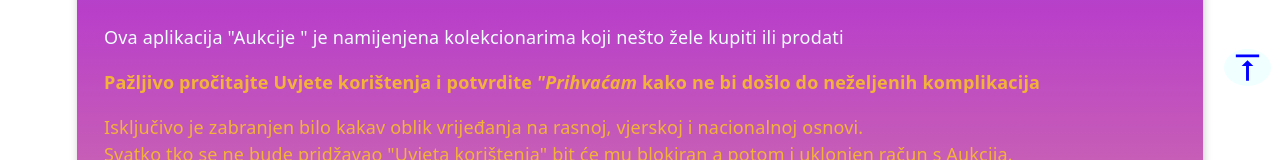
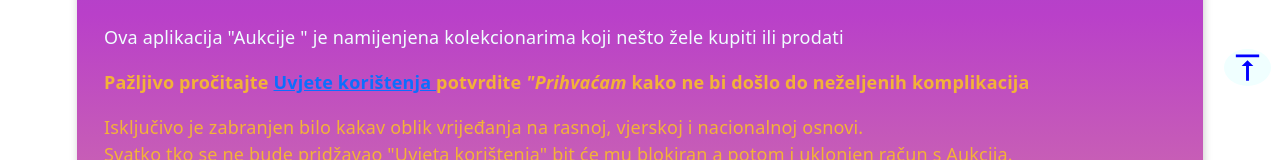
Before and after one commit to androwebgraphic/Aukcije, a React (Vite) app: page / in a window 1280 px wide. Shown: the part 710-870 px from the top of the page. Built offline with nearby package versions, Linux system fonts and the light colour scheme.

Commit message:
izmjena animacije i  dodan link u Home na  Uvjeti

```diff
--- a/src/components/MenHighFive.jsx
+++ b/src/components/MenHighFive.jsx
@@ -5,7 +5,7 @@ const MenHighFive = () => {
   autoplay
   loop
   src="../assets/lottiefiles.MenhighFive.json"
-  style={{ height: '300px', width: '300px' }}
+  // style={{ height: '300px', width: '300px' }}
 />
 }
 export default MenHighFive
--- a/src/pages/Home.jsx
+++ b/src/pages/Home.jsx
@@ -2,12 +2,17 @@ import { Container } from "react-bootstrap";
 import { APP_NAME } from "../constants";
 import MenHighFive from '../assets/lottiefiles/Men High Five.json';
 import { DotLottieReact } from '@lottiefiles/dotlottie-react';
-import {Player}  from "@lottiefiles/react-lottie-player"
+import { Link } from "react-router-dom";
 import ControlledCarousel from "../components/ControlledCarousel";
 import Heading from "../components/UI/Heading";
 
 
+
+
+
+
 export default function Home() {
+
   return (
     <>
         <ControlledCarousel></ControlledCarousel>
@@ -17,7 +22,7 @@ export default function Home() {
      <Heading as='h1' className="display-4"> O nama</Heading>
                 <p>Ova aplikacija "{APP_NAME}" je namijenjena kolekcionarima  koji nešto žele kupiti ili prodati</p>
 
-          <p className='warn'><strong>Pažljivo pročitajte Uvjete korištenja i potvrdite <cite>"Prihvaćam</cite> kako ne bi došlo do neželjenih komplikacija</strong></p>
+          <p className='warn'><strong>Pažljivo pročitajte <Link to="/Uvjeti"> Uvjete korištenja </Link> potvrdite <cite>"Prihvaćam</cite> kako ne bi došlo do neželjenih komplikacija</strong></p>
 
           <p className='warn'>Isključivo je zabranjen bilo kakav oblik vrijeđanja na rasnoj, vjerskoj i nacionalnoj osnovi.<br></br>
             Svatko tko se ne bude pridžavao "Uvjeta korištenja" bit će mu blokiran a potom i uklonjen račun s Aukcija.
@@ -27,7 +32,7 @@ export default function Home() {
         data={MenHighFive}
         loop
         autoplay
-        style={{ width: '300px', height: '300px' }}
+        style={{ width: '200px', height: '200px',marginLeft:'20%' }}
       />
   </Container>
   </>
```
